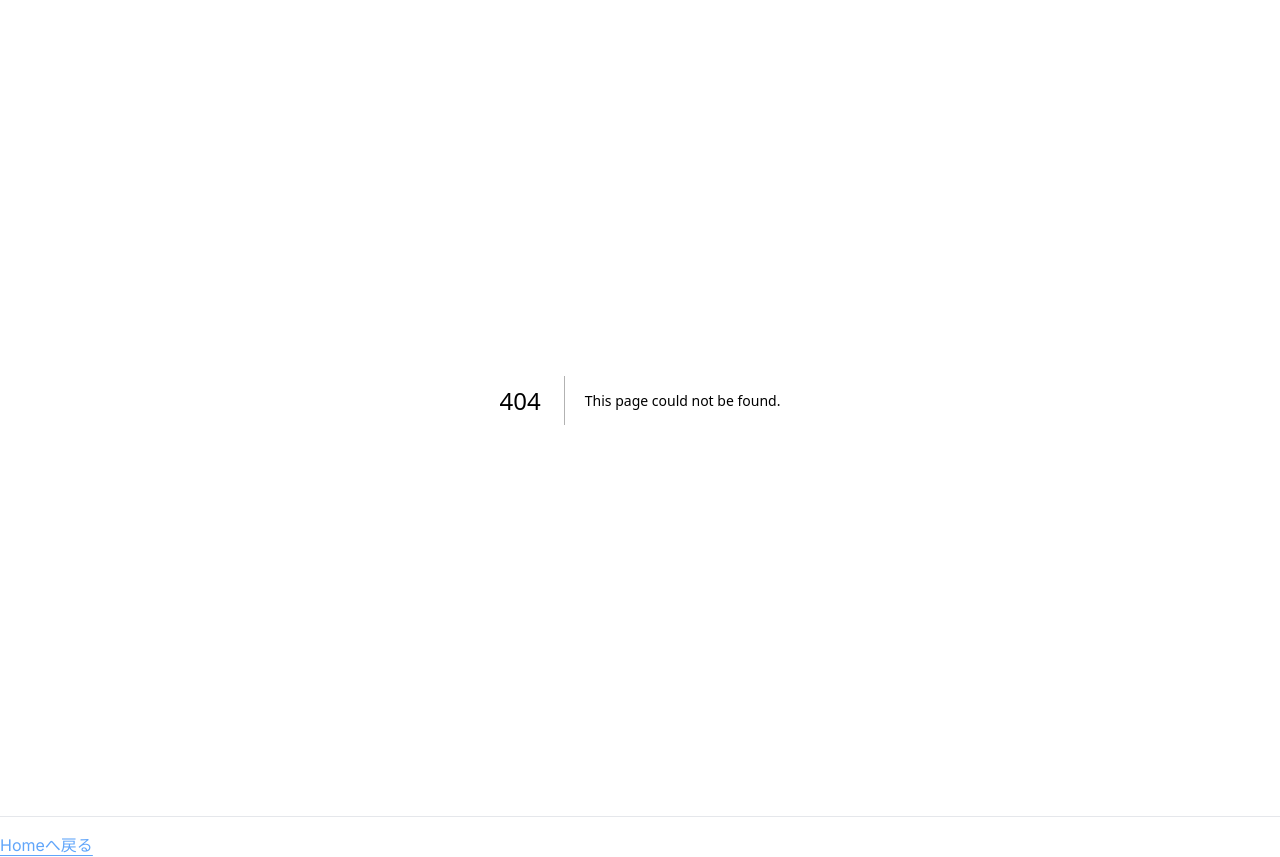
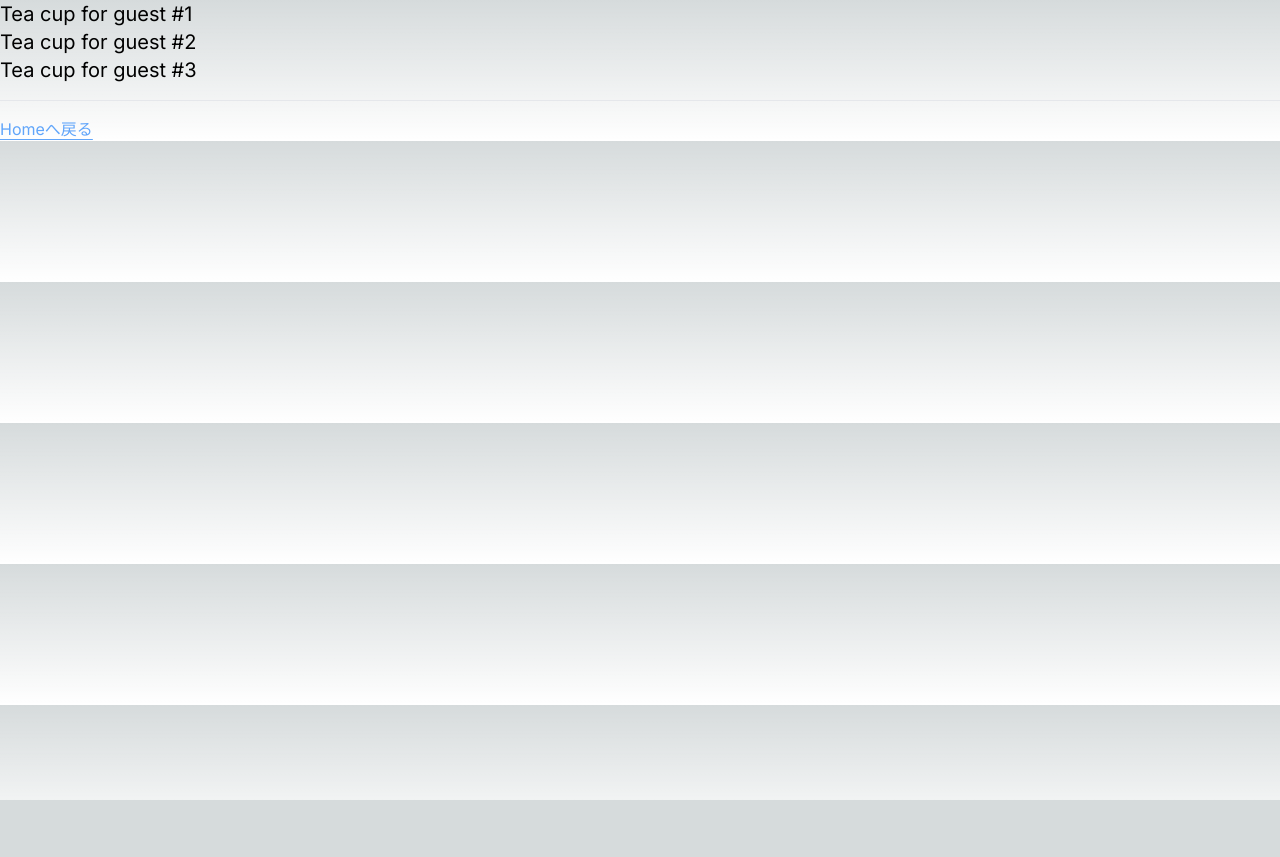
Before and after one commit to kantas-spike/learn_react, a Next.js app in the folder exercises/04-01_react_describing_the_ui/: page /teaset in a window 1280 px wide. Before the commit this address had no page. After the commit the page ends 800 px from the top, so only its background shows below. Built offline with nearby package versions, Linux system fonts and the light colour scheme.

Commit message:
04-01: cupを追加

```diff
--- /dev/null
+++ b/exercises/04-01_react_describing_the_ui/app/components/cup.js
@@ -0,0 +1,5 @@
+let guest = 0
+
+export default function Cup({guest}) {
+    return (<h2 className="text-xl">Tea cup for guest #{guest}</h2>)
+}
--- a/exercises/04-01_react_describing_the_ui/app/page.js
+++ b/exercises/04-01_react_describing_the_ui/app/page.js
@@ -8,6 +8,7 @@ export default function Home() {
       <li><MyLink href="/todolist">TODO List</MyLink></li>
       <li><MyLink href="/profile">Profile</MyLink></li>
       <li><MyLink href="/list">List</MyLink></li>
+      <li><MyLink href="/teaset">TeaSet</MyLink></li>
     </ul>
   )
 }
--- /dev/null
+++ b/exercises/04-01_react_describing_the_ui/app/teaset/page.js
@@ -0,0 +1,9 @@
+import Cup from "@/components/cup";
+
+export default function TeaSetPage() {
+    return (<div>
+        <Cup guest={1}></Cup>
+        <Cup guest={2}></Cup>
+        <Cup guest={3}></Cup>
+    </div>)
+}
```
